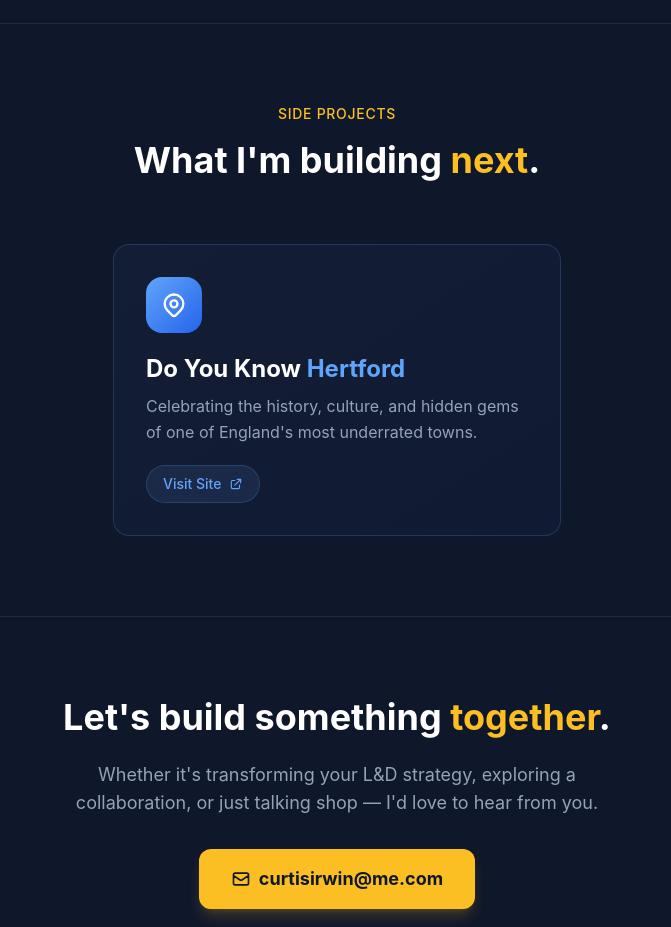
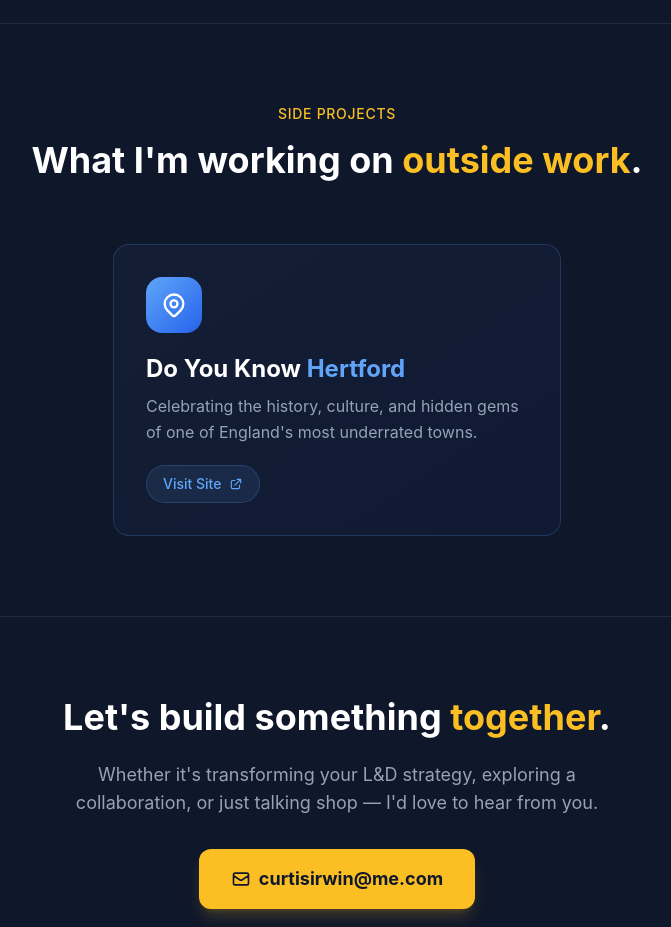
Before and after one commit to cvinirwin9455/skillscan, a Next.js app: page / in a window 1280 px wide. Shown: the part 5300-6227 px from the top of the page, without its empty margins (303-974 px from the left). Built offline with nearby package versions, Linux system fonts and the light colour scheme.

Commit message:
Update projects heading to current side work

```diff
--- a/src/app/page.tsx
+++ b/src/app/page.tsx
@@ -417,7 +417,7 @@ export default function Home() {
         <div className="max-w-5xl mx-auto px-6">
           <p className="text-center text-amber-400 font-medium tracking-wider uppercase text-sm mb-4">Side Projects</p>
           <h2 className="text-3xl sm:text-4xl font-bold text-center mb-16">
-            What I&apos;m building <span className="text-amber-400">next</span>.
+            What I&apos;m working on <span className="text-amber-400">outside work</span>.
           </h2>
 
           <div className="max-w-md mx-auto">
```
